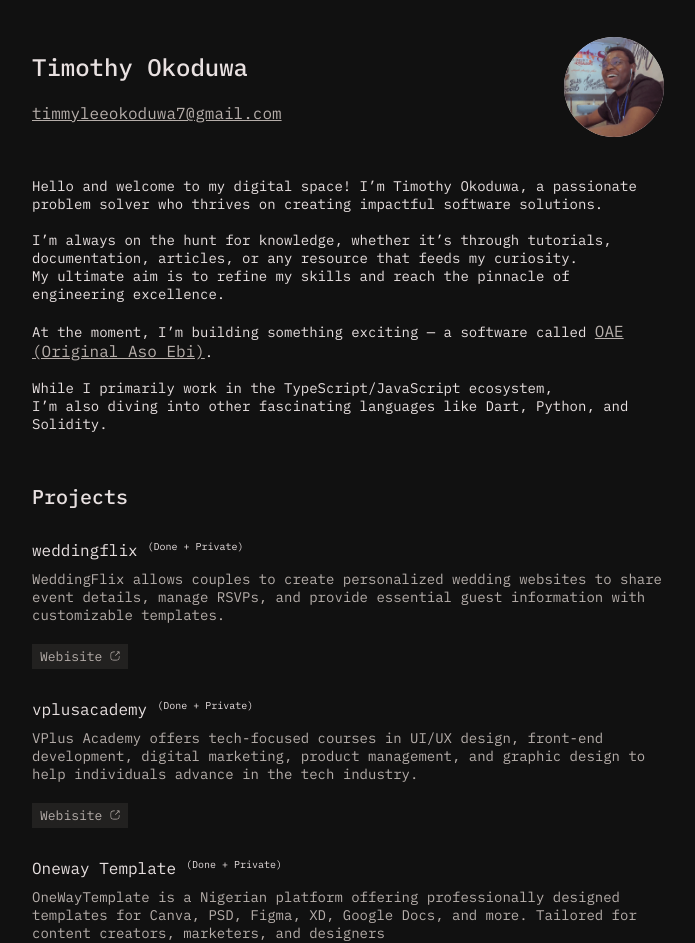
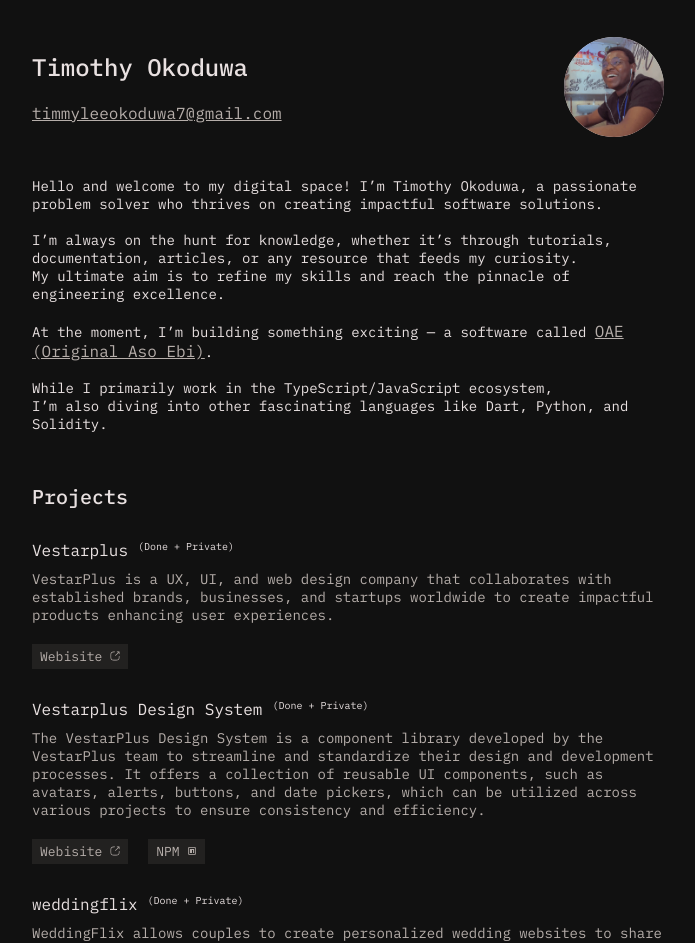
Before and after one commit to timothy-okoduwa/timothy-okoduwa, a Next.js app: page / in a window 1280 px wide. Shown: the top 943 px of the page, without its empty margins (292-987 px from the left). Built offline with nearby package versions, Linux system fonts and the light colour scheme.

Commit message:
add new project

```diff
--- a/app/component/MainPage.jsx
+++ b/app/component/MainPage.jsx
@@ -136,6 +136,43 @@ const MainPage = () => {
                         </a>
                       </div>
                     )}
+                    {proj.npm !== "" && (
+                      <div className="borr">
+                        <a
+                          href={proj.npm}
+                          style={{ textDecoration: "none", color: "inherit" }}
+                        >
+                          <span>NPM</span>{" "}
+                          <span className="mx-1">
+                            <svg
+                              width="10px"
+                              height="10px"
+                              viewBox="0 0 24 24"
+                              xmlns="http://www.w3.org/2000/svg"
+                              fill="#B6AEAA"
+                            >
+                              <g id="SVGRepo_bgCarrier" stroke-width="0"></g>
+                              <g
+                                id="SVGRepo_tracerCarrier"
+                                stroke-linecap="round"
+                                stroke-linejoin="round"
+                              ></g>
+                              <g id="SVGRepo_iconCarrier">
+                                {" "}
+                                <g>
+                                  {" "}
+                                  <path
+                                    fill="none"
+                                    d="M0 0H24V24H0z"
+                                  ></path>{" "}
+                                  <path d="M20 3c.552 0 1 .448 1 1v16c0 .552-.448 1-1 1H4c-.552 0-1-.448-1-1V4c0-.552.448-1 1-1h16zm-1 2H5v14h14V5zm-2 2v10h-2.5V9.5H12V17H7V7h10z"></path>{" "}
+                                </g>{" "}
+                              </g>
+                            </svg>
+                          </span>
+                        </a>
+                      </div>
+                    )}
                   </div>
                 </div>
               ))}
--- a/app/component/project.js
+++ b/app/component/project.js
@@ -1,6 +1,24 @@
 /** @format */
 
 const project = [
+  {
+    name: "Vestarplus",
+    description:
+      "VestarPlus is a UX, UI, and web design company that collaborates with established brands, businesses, and startups worldwide to create impactful products enhancing user experiences.",
+    link: "https://www.vestarplus.com/",
+    type: "Done + Private",
+    github: "",
+    npm: "",
+  },
+  {
+    name: "Vestarplus Design System",
+    description:
+      "The VestarPlus Design System is a component library developed by the VestarPlus team to streamline and standardize their design and development processes. It offers a collection of reusable UI components, such as avatars, alerts, buttons, and date pickers, which can be utilized across various projects to ensure consistency and efficiency.",
+    link: "https://vestarplus-design-system.vercel.app/",
+    type: "Done + Private",
+    github: "",
+    npm: "https://www.npmjs.com/package/vestarplus-design-system/",
+  },
   {
     name: "weddingflix",
     description:
@@ -8,6 +26,7 @@ const project = [
     link: "https://www.weddingflix.me/",
     type: "Done + Private",
     github: "",
+    npm: "",
   },
   {
     name: "vplusacademy",
@@ -16,6 +35,7 @@ const project = [
     link: "https://www.vplusacademy.com/",
     type: "Done + Private",
     github: "",
+    npm: "",
   },
   {
     name: "Oneway Template",
@@ -24,6 +44,7 @@ const project = [
     link: "https://www.onewaytemplate.com/",
     type: "Done + Private",
     github: "",
+    npm: "",
   },
   {
     name: "Original Aso Ebi",
@@ -32,6 +53,7 @@ const project = [
     link: "https://original-aso-ebi.vercel.app/",
     type: "Done + Private",
     github: "",
+    npm: "",
   },
   {
     name: "FDGS Energy group",
@@ -40,6 +62,7 @@ const project = [
     link: "https://www.fdgsenergygroup.ch/",
     type: "Done + Private",
     github: "",
+    npm: "",
   },
   {
     name: "Renthall",
@@ -48,6 +71,7 @@ const project = [
     link: "https://renthall.vercel.app/",
     type: "WIP + Private",
     github: "",
+    npm: "",
   },
   {
     name: "AMT Logistics",
@@ -56,6 +80,7 @@ const project = [
     link: "https://amt-logistics.vercel.app/",
     type: "Done + Private",
     github: "",
+    npm: "",
   },
   {
     name: "Beternal",
@@ -64,6 +89,7 @@ const project = [
     link: "https://beternal.vercel.app/",
     type: "Done + Private",
     github: "",
+    npm: "",
   },
   {
     name: "Gbionik",
@@ -72,6 +98,7 @@ const project = [
     link: "https://gbionik.vercel.app/",
     type: "Done",
     github: "https://github.com/timothy-okoduwa/gbionik",
+    npm: "",
   },
   {
     name: "IWOMI",
@@ -80,6 +107,7 @@ const project = [
     link: "https://iwomi.vercel.app/",
     type: "Done",
     github: "https://github.com/timothy-okoduwa/iwomi",
+    npm: "",
   },
   {
     name: "Hair Master",
@@ -88,6 +116,7 @@ const project = [
     link: "https://hair-master.vercel.app/",
     type: "Done + Private",
     github: "",
+    npm: "",
   },
   {
     name: "Pirobi",
@@ -96,6 +125,7 @@ const project = [
     link: "https://pirobi.com/",
     type: "Done + Private",
     github: "",
+    npm: "",
   },
   {
     name: "Black.Africa",
@@ -104,6 +134,7 @@ const project = [
     link: "https://black-africa.vercel.app/",
     type: "Done",
     github: "https://github.com/timothy-okoduwa/black-africa",
+    npm: "",
   },
 ];
 export default project;
```
Also changed, not shown: 1 other file (tests, documents, lock files or other folders).
